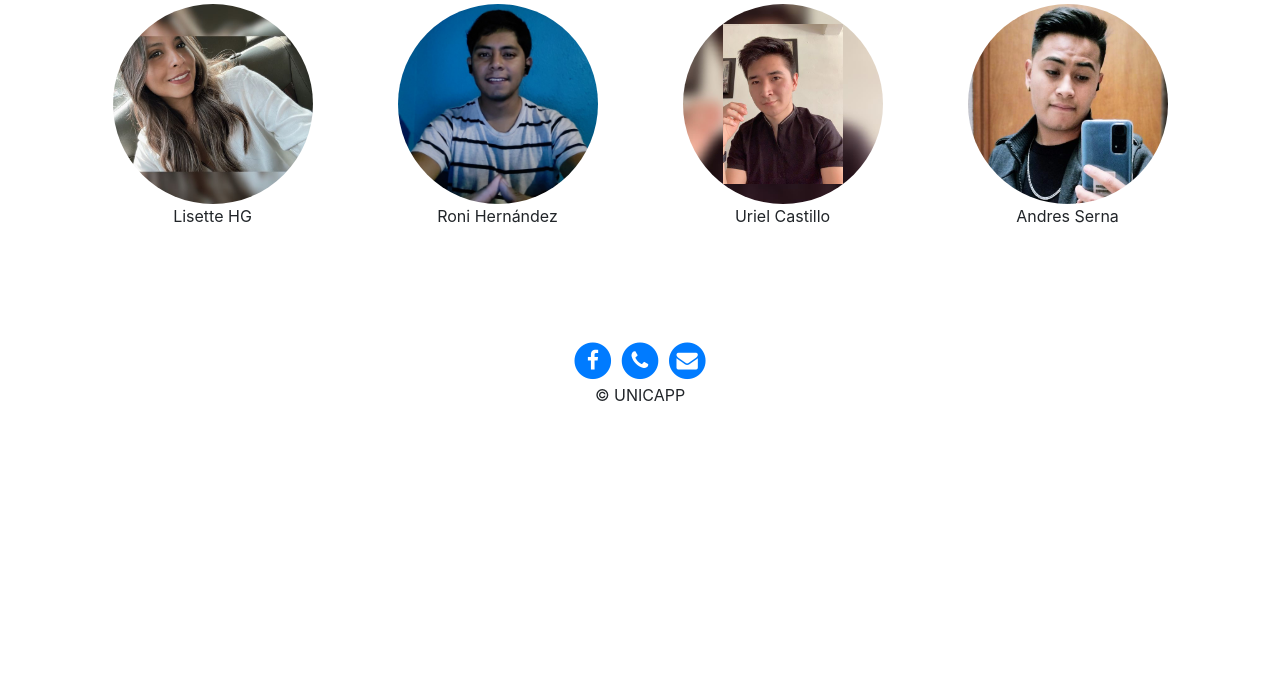
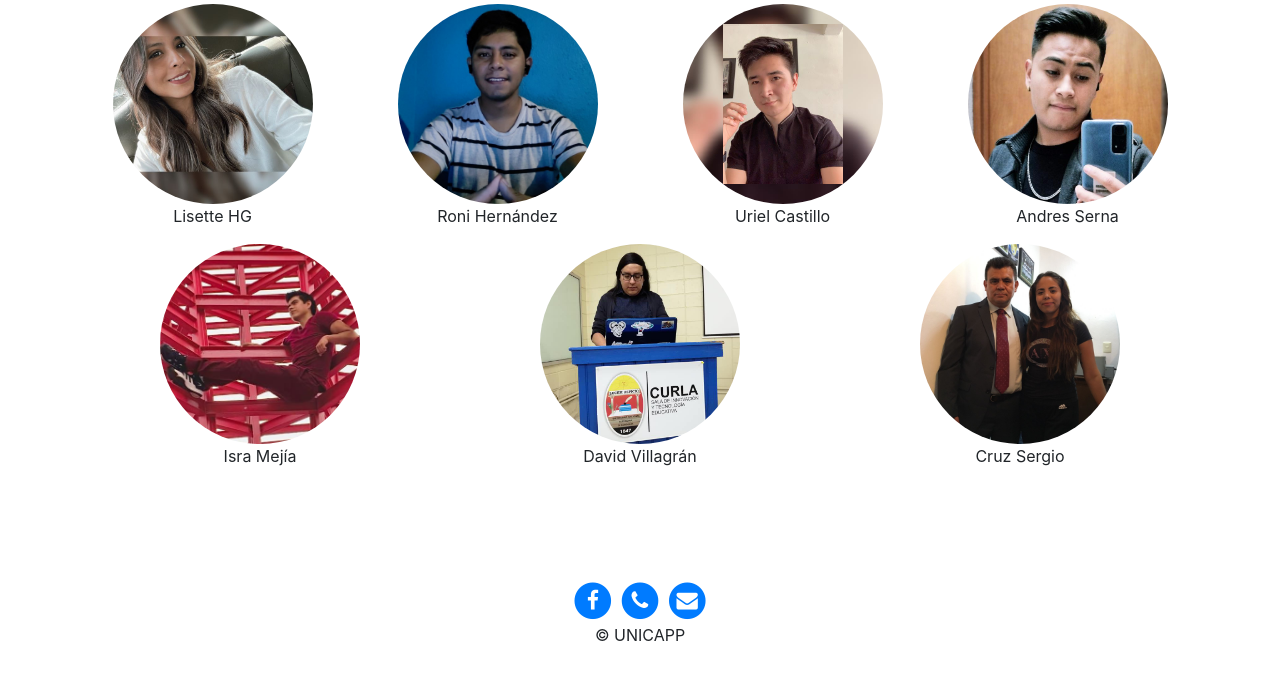
Before and after one commit to DeividCoding/yonesto_beta, a Django app: page / in a window 1280 px wide. Shown: the part 777-1472 px from the top of the page. Before the commit the page ends 1178 px from the top, so only its background shows below. Run offline with Django 3.2, Linux system fonts and the light colour scheme; some libraries are stand-ins or nearby versions.

Commit message:
feat: Agregar a nuevos desarrolladores al index

```diff
--- a/src/apps/core/templates/core/index.html
+++ b/src/apps/core/templates/core/index.html
@@ -48,6 +48,20 @@
       <p>Andres Serna</p>
     </div>
   </div>
+  <div class="row">
+    <div class="col-4 text-center">
+      <img src="{% static 'img/ISRA.jpg' %}" alt="Foto programador 1" class="developer-img rounded-circle" />
+      <p>Isra Mejía</p>
+    </div>
+    <div class="col-4 text-center">
+      <img src="{% static 'img/DAVID.jpg' %}" alt="Foto programador 2" class="developer-img rounded-circle" />
+      <p>David Villagrán</p>
+    </div>
+    <div class="col-4 text-center">
+      <img src="{% static 'img/INGE.jpg' %}" alt="Foto programador 3" class="developer-img rounded-circle" />
+      <p>Cruz Sergio</p>
+    </div>
+  </div>
 
 
 {% endblock %}
```
Also changed, not shown: src/apps/core/static/img/DAVID.jpg (added), src/apps/core/static/img/INGE.jpg (added), src/apps/core/static/img/ISRA.jpg (added).
